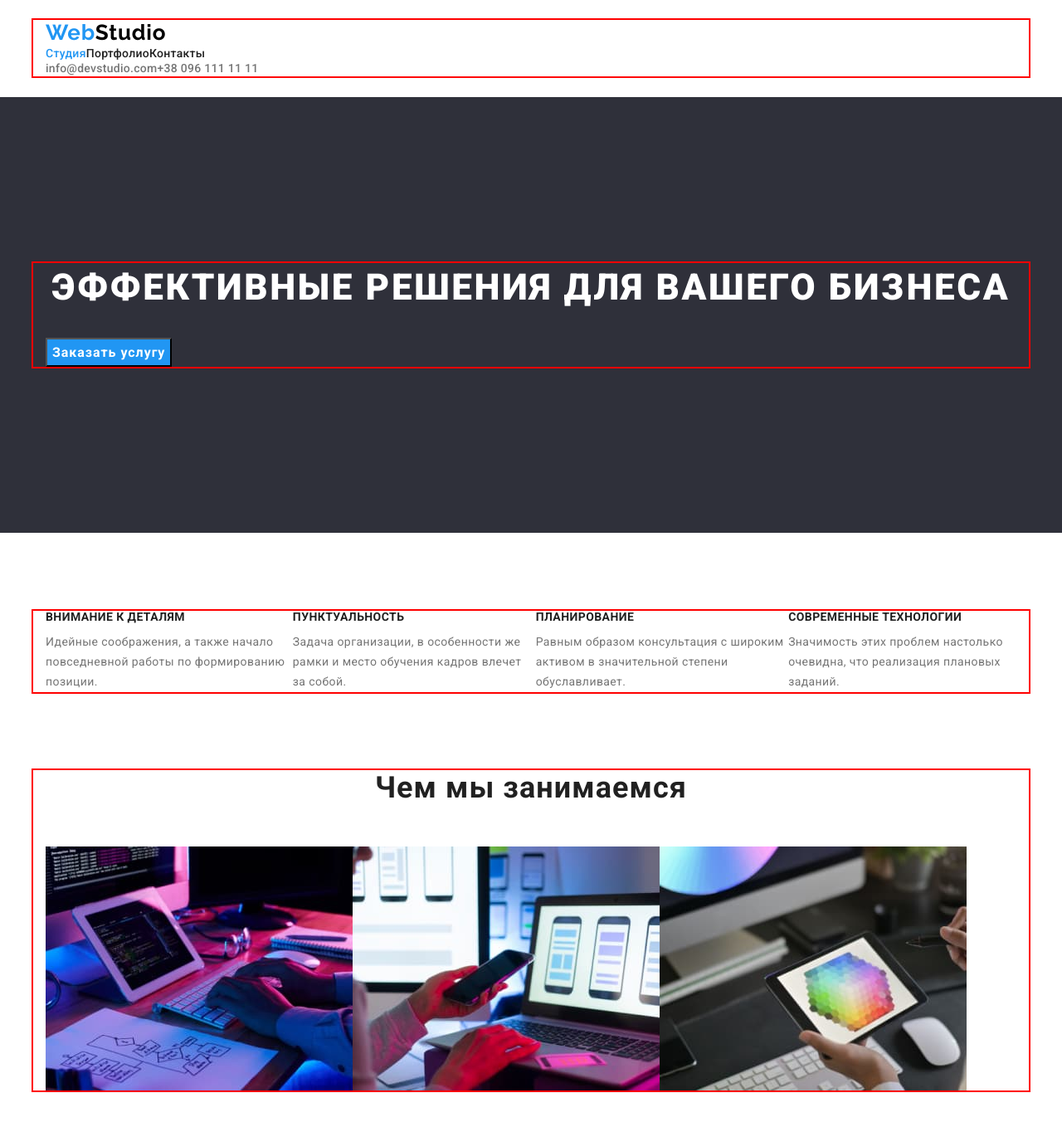
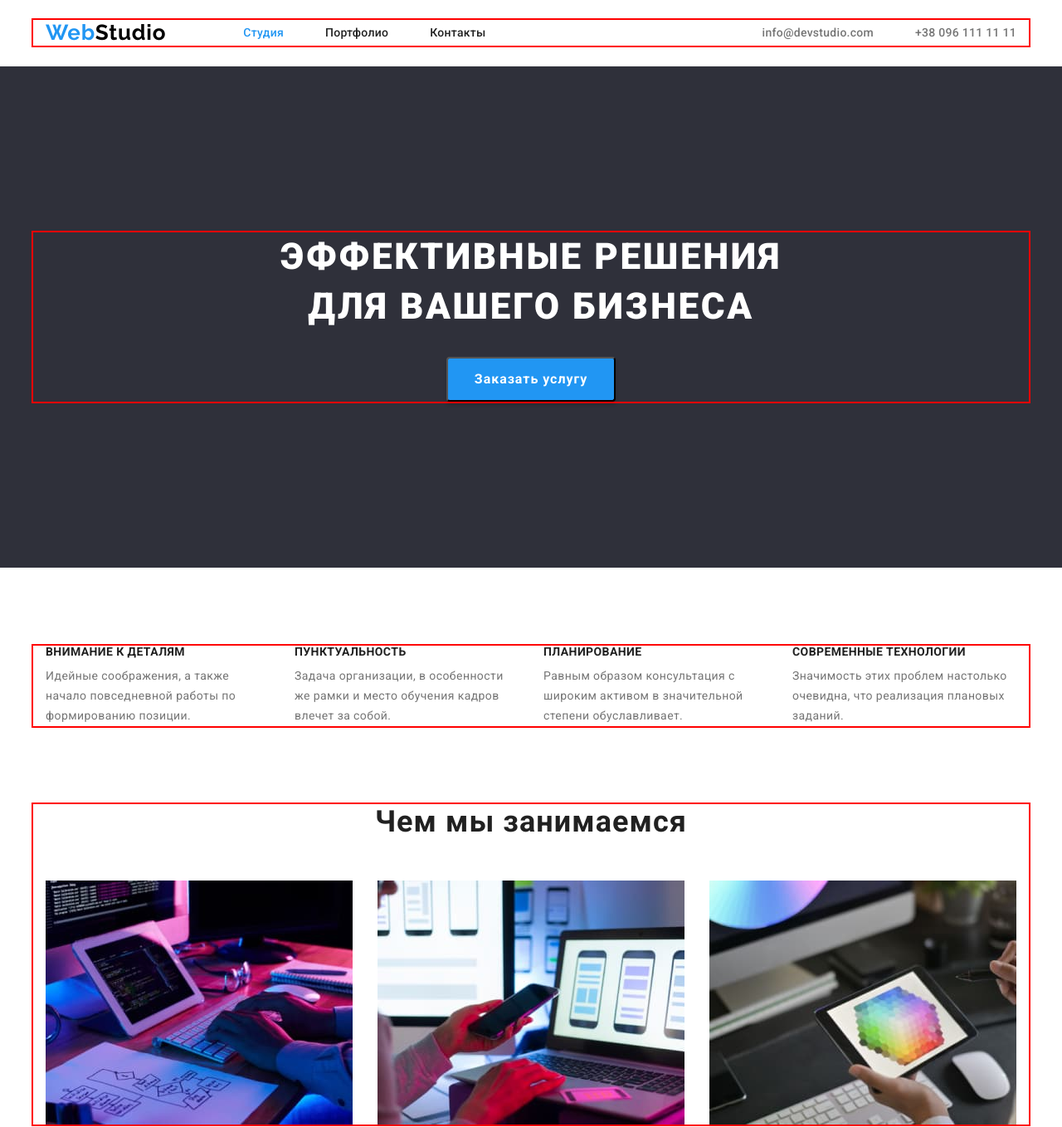
Before and after one commit to NataliaDelicheban/goit-markup-hw-03, a plain HTML site: page index.html in a window 1280 px wide. Shown: the top 1358 px of the page at 83% size. Drawn offline with nearby package versions, Linux system fonts and the light colour scheme.

Commit message:
разметка главной страницы

```diff
--- a/css/styles.css
+++ b/css/styles.css
@@ -38,13 +38,22 @@ img {
     padding-top: 24px;
     padding-bottom: 25px;
 }
-
+.header-container {
+    display: flex;
+    align-items: center;
+}
+.header-connect {
+    margin-left: auto;
+}
 .link {
     text-decoration: none;
 }
 .list {
     list-style: none;
+}
+.nav-list {
     display: flex;
+
 }
 .logo {
     font-family: "Raleway", "sans-serif";
@@ -52,7 +61,7 @@ img {
     line-height: 1.19;
     letter-spacing: 0.03em;
     color: var(--accent-color);
-
+    margin-right: 93px;
 }
 .logo-dark-text {
     color: #000000;
@@ -64,6 +73,10 @@ font-size: 14px;
 line-height: 1.14;
 letter-spacing: 0.02em;
 color: var(--title-color);
+}
+
+.nav-item:not(:last-child) {
+    margin-right: 50px;
 }
 
 .current {
@@ -80,6 +93,9 @@ line-height: 1.14;
 letter-spacing: 0.02em;
 color: var(--header-color);
 }
+.nav-connect:not(:last-child) {
+    margin-right: 50px;
+}
 
 .nav-contact:hover,
 .nav-contact:focus {
@@ -92,6 +108,11 @@ color: var(--header-color);
     padding-top: 200px;
     padding-bottom: 200px;
 }
+.name-item {
+    display: flex;
+    flex-direction: column;
+    align-items: center;
+}
 .name-title {
 font-weight: 900;
 font-size: 44px;
@@ -101,6 +122,8 @@ letter-spacing: 0.06em;
 text-transform: uppercase;
 color: var(--btn-color);
 margin-bottom: 30px;
+max-width: 696px;
+display: flex;
 }
 .name-btn {
 font-family: inherit;
@@ -114,6 +137,11 @@ letter-spacing: 0.06em;
 color: var(--btn-color);
 background-color: var(--accent-color);
 cursor: pointer;
+box-shadow: 0px 4px 4px rgba(0, 0, 0, 0.15);
+border-radius: 4px;
+min-width: 200px;
+min-height: 50px;
+padding: 10px 32px;
 }
 .name-btn:hover, .name-btn:focus {
    background-color: #188CE8;
@@ -123,6 +151,15 @@ cursor: pointer;
 .principles {
     padding-top: 94px;
     padding-bottom: 94px;
+}
+.principles-list {
+    display: flex;
+    flex-wrap: wrap;
+    margin-left: -30px;
+}
+.principles-item {
+    width: calc(100% / 4 - 30px);
+    margin-left: 30px;
 }
 .visually-hidden {
     position: absolute;
@@ -155,6 +192,15 @@ letter-spacing: 0.03em;
     padding-top: 0;
     padding-bottom: 94px;
 }
+.about-list {
+    display: flex;
+    flex-wrap: wrap;
+    margin-left: -30px;
+}
+.about-item {
+    width: calc(100% / 3 - 30px);
+    margin-left: 30px;
+}
 .about-title {
 font-size: 36px;
 line-height: 1.17;
@@ -170,6 +216,17 @@ margin-bottom: 50px;
     padding-top: 94px;
     padding-bottom: 94px;
 }
+.team-list {
+    display: flex;
+    flex-wrap: wrap;
+    margin-left: -30px;
+}
+.team-item {
+    width: calc(100% / 4 - 30px);
+    margin-left: 30px;
+    margin-bottom: 30px;
+}
+
 .team-title {
 font-weight: 700;
 font-size: 36px;
@@ -211,6 +268,9 @@ padding-bottom: 60px;
 .address {
 font-style: normal;
 margin-top: 20px;
+}
+.adress-list:not(:last-child) {
+    margin-bottom: 9px;
 }
 .adress-link {
 font-size: 14px;
@@ -261,15 +321,19 @@ background-color: var(--accent-color);
 color: var(--btn-color);
 }
 .projects {
-    padding-bottom: 20px;
     margin-top: 94px;
     margin-bottom: 94px;
+
 }
 .projects-list {
-    margin-top: 30px;
+    display: flex;
+    flex-wrap: wrap;
 }
-.projects-list:first-child {
-    margin-top: 0;
+.projects-box {
+    margin-bottom: 30px;
+}
+.projects-box:nth-last-child(-n + 3) {
+    margin-bottom: 0;
 }
 .projects-title {
 font-size: 18px;
@@ -278,10 +342,12 @@ letter-spacing: 0.06em;
 color: var(--title-color);
 margin-top: 20px;
 }
+
 .projects-text {
 font-size: 16px;
 line-height: 1.88;
 letter-spacing: 0.03em;
 color: var(--header-color);
 margin-top: 4px;
+margin-bottom: 20px;
 }
--- a/index.html
+++ b/index.html
@@ -11,33 +11,41 @@
         rel="stylesheet">
     <link rel="stylesheet" href="https://cdnjs.cloudflare.com/ajax/libs/modern-normalize/1.1.0/modern-normalize.min.css"
         integrity="sha512-wpPYUAdjBVSE4KJnH1VR1HeZfpl1ub8YT/NKx4PuQ5NmX2tKuGu6U/JRp5y+Y8XG2tV+wKQpNHVUX03MfMFn9Q=="
-        crossorigin="anonymous" referrerpolicy="no-referrer" />
+        crossorigin="anonymous" referrerpolicy="no-referrer"/>
     <link rel="stylesheet" href="./css/styles.css">
 </head>
 <body>
     <header class="header">
-    <div class="container">
+    <div class="container header-container">
         <a class="logo link" href="">Web<span class="logo-dark-text">Studio</span></a>
         <nav>
-        <ul class="list">
-            <li><a class="link nav-link current" href="">Студия</a></li>
-            <li><a class="link nav-link" href="./portfolio.html">Портфолио</a></li>
-            <li><a class="link nav-link" href="">Контакты</a></li>
+        <ul class="list nav-list">
+            <li class="nav-item">
+                <a class="link nav-link current" href="">Студия</a>
+            </li>
+            <li class="nav-item">
+                <a class="link nav-link" href="./portfolio.html">Портфолио</a>
+            </li>
+            <li class="nav-item">
+                <a class="link nav-link" href="">Контакты</a>
+            </li>
         </ul>
         </nav>
-        <ul class="list">
-        <li>
+        <div class="header-connect">
+        <ul class="list nav-list">
+        <li class="nav-connect">
             <a class="link nav-contact" href="mailto:info@devstudio.com">info@devstudio.com</a>
         </li>
-        <li>
+        <li class="nav-connect">
             <a class="link nav-contact" href="tel:+380961111111">+38 096 111 11 11</a>
         </li>
         </ul>
+        </div>
     </div>
     </header>
     <main>
     <section class="name">
-    <div class="container">
+    <div class="container name-item">
         <h1 class="name-title">Эффективные решения для вашего бизнеса</h1>
         <button class="name-btn" type="button">Заказать услугу</button>
     </div>
@@ -45,20 +53,20 @@
     <section class="principles">
     <div class="container">
         <h2 class="visually-hidden">Наши преимущества</h2>
-        <ul class="list">
-            <li>
+        <ul class="list principles-list">
+            <li class="principles-item">
                 <h3 class="principles-title">Внимание к деталям</h3>
                 <p class="principles-text">Идейные соображения, а также начало повседневной работы по формированию позиции.</p>
             </li>
-            <li>
+            <li class="principles-item">
                 <h3 class="principles-title">Пунктуальность</h3>
                 <p class="principles-text">Задача организации, в особенности же рамки и место обучения кадров влечет за собой.</p>
             </li>
-            <li>
+            <li class="principles-item">
                 <h3 class="principles-title">Планирование</h3>
                 <p class="principles-text">Равным образом консультация с широким активом в значительной степени обуславливает.</p>
             </li>
-            <li>
+            <li class="principles-item">
                 <h3 class="principles-title">Современные технологии</h3>
                 <p class="principles-text">Значимость этих проблем настолько очевидна, что реализация плановых заданий.</p>
             </li>
@@ -68,18 +76,18 @@
     <section class="about">
     <div class="container">
         <h2 class="about-title">Чем мы занимаемся</h2>
-        <ul class="list">
-            <li>
+        <ul class="list about-list">
+            <li class="about-item">
                 <img src="./images/img1.jpg" alt="человек печатает на клавиатуре"
                 width="370"
                 height="294">
             </li>
-            <li>
+            <li class="about-item">
                 <img src="./images/img2.jpg" alt="телефон в руках"
                 width="370"
                 height="294">
             </li>
-            <li>
+            <li class="about-item">
                 <img src="./images/img3.jpg" alt="планшет в руках"
                 width="370"
                 height="294">
@@ -90,29 +98,29 @@
     <section class="team">
     <div class="container">
         <h2 class="team-title">Наша команда</h2>
-        <ul class="list">
-            <li>
+        <ul class="list team-list">
+            <li class="team-item">
                 <img class="team-image" src="./images/boy1.jpg" alt="парень в очках"
                 width="270"
                 height="260">
                 <h3 class="team-name">Игорь Демьяненко</h3>
                 <p class="team-position" lang="en">Product Designer</p>
             </li>
-            <li>
+            <li class="team-item">
                 <img class="team-image" src="./images/girl.jpg" alt="девушка"
                 width="270"
                 height="260">
                 <h3 class="team-name">Ольга Репина</h3>
                 <p class="team-position" lang="en">Frontend Developer</p>
             </li>
-            <li>
+            <li class="team-item">
                 <img class="team-image" src="./images/boy2.jpg" alt="парень"
                 width="270"
                 height="260">
                 <h3 class="team-name">Николай Тарасов</h3>
                 <p class="team-position" lang="en">Marketing</p>
             </li>
-            <li>
+            <li class="team-item">
                 <img class="team-image" src="./images/boy3.jpg" alt="парень с бородой"
                 width="270"
                 height="260">
@@ -128,14 +136,14 @@
         <a class="logo link" href="">Web<span class="logo-light-text">Studio</span></a>
         <address class="address">
             <ul class="list">
-                <li>
+                <li class="adress-list">
                     <a class="link adress-link" href="https://goo.gl/maps/b5n3FPtcMpypodcq6" target="_blank" rel="noopener noreferre">
                         г. Киев, пр-т Леси Украинки, 26</a>
                 </li>
-                <li>
+                <li class="adress-list">
                     <a class="link adress-contact" href="mailto:info@example.com">info@example.com</a>
                 </li>
-                <li>
+                <li class="adress-list">
                     <a class="link adress-contact" href="tel:+380991111111">+38 099 111 11 11</a>
                 </li>
             </ul>
```
Also changed, not shown: portfolio.html (+11 -11 lines).
